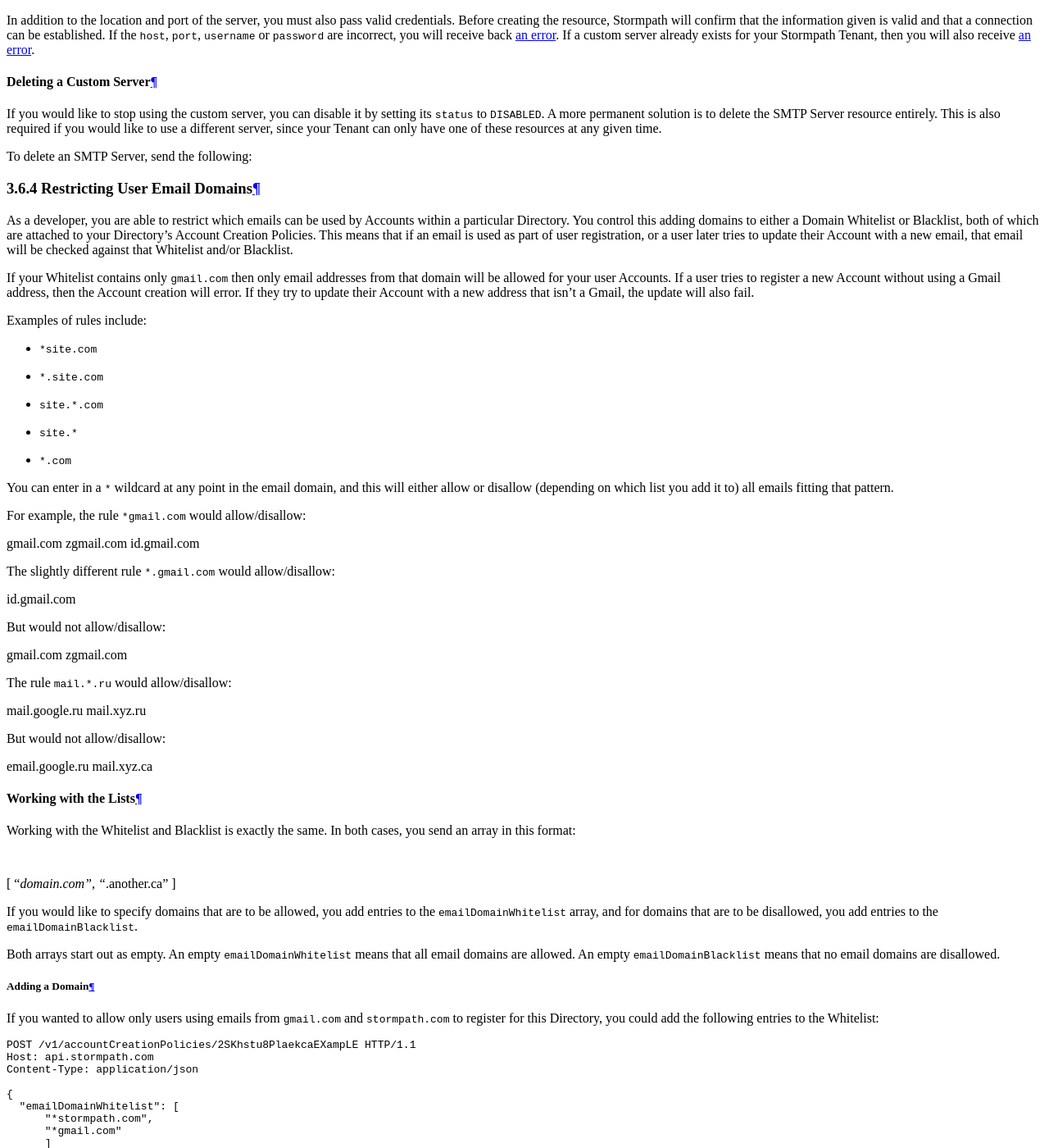
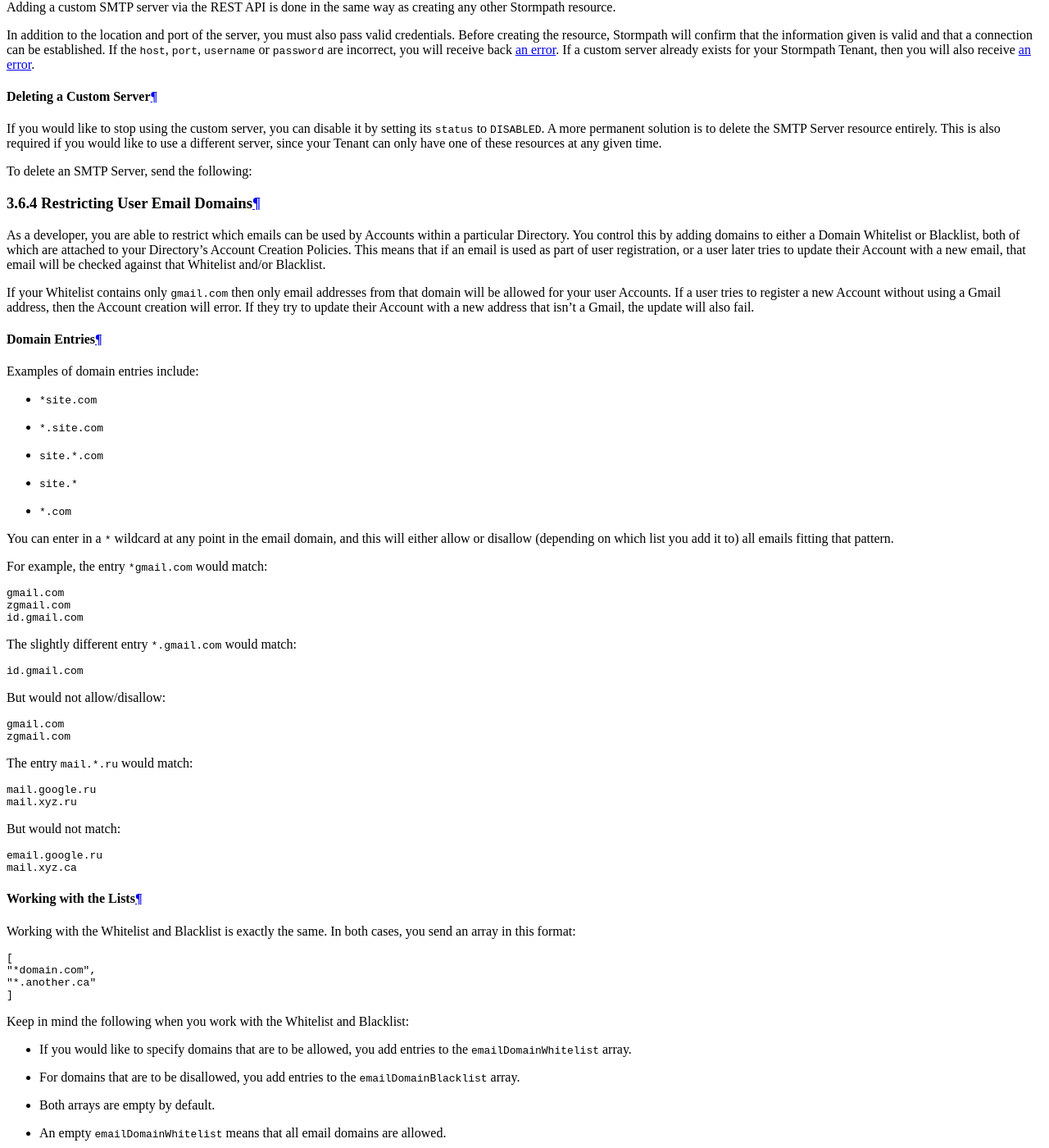
Before and after one commit to stormpath/stormpath-documentation, a Sphinx documentation site: the page built from source/accnt_mgmt.rst, in a window 1280 px wide and 1400 px high, scrolled down 15125 px. Shown: the whole window at 82% size. Built offline with Sphinx 7.4.7 and the Read the Docs theme 2.0.0, drawn with Linux system fonts in a browser that asks for light colours; some of the changed text lies outside the part shown.

Commit message:
Added docs as per #203

```diff
--- a/source/accnt_mgmt.rst
+++ b/source/accnt_mgmt.rst
@@ -2898,14 +2898,14 @@
 3.6.4 Restricting User Email Domains
 -------------------------------------
 
-As a developer, you are able to restrict which emails can be used by Accounts within a particular Directory. You control this adding domains to either a Domain Whitelist or Blacklist, both of which are attached to your Directory's Account Creation Policies. This means that if an email is used as part of user registration, or a user later tries to update their Account with a new email, that email will be checked against that Whitelist and/or Blacklist.
+As a developer, you are able to restrict which emails can be used by Accounts within a particular Directory. You control this by adding domains to either a Domain Whitelist or Blacklist, both of which are attached to your Directory's Account Creation Policies. This means that if an email is used as part of user registration, or a user later tries to update their Account with a new email, that email will be checked against that Whitelist and/or Blacklist.
 
 If your Whitelist contains only ``gmail.com`` then only email addresses from that domain will be allowed for your user Accounts. If a user tries to register a new Account without using a Gmail address, then the Account creation will error. If they try to update their Account with a new address that isn't a Gmail, the update will also fail.
 
-Rules
-""""""
-
-Examples of rules include:
+Domain Entries
+^^^^^^^^^^^^^^
+
+Examples of domain entries include:
 
 - ``*site.com``
 - ``*.site.com``
@@ -2915,30 +2915,30 @@
 
 You can enter in a ``*`` wildcard at any point in the email domain, and this will either allow or disallow (depending on which list you add it to) all emails fitting that pattern.
 
-For example, the rule ``*gmail.com`` would allow/disallow::
-
-gmail.com
-zgmail.com
-id.gmail.com
-
-The slightly different rule ``*.gmail.com`` would allow/disallow::
-
-id.gmail.com
+For example, the entry ``*gmail.com`` would match::
+
+  gmail.com
+  zgmail.com
+  id.gmail.com
+
+The slightly different entry ``*.gmail.com`` would match::
+
+  id.gmail.com
 
 But would not allow/disallow::
 
-gmail.com
-zgmail.com
-
-The rule ``mail.*.ru`` would allow/disallow::
-
-mail.google.ru
-mail.xyz.ru
-
-But would not allow/disallow::
-
-email.google.ru
-mail.xyz.ca
+  gmail.com
+  zgmail.com
+
+The entry ``mail.*.ru`` would match::
+
+  mail.google.ru
+  mail.xyz.ru
+
+But would not match::
+
+  email.google.ru
+  mail.xyz.ca
 
 Working with the Lists
 ^^^^^^^^^^^^^^^^^^^^^^^
@@ -2947,21 +2947,26 @@
 
 .. code-block:: json
 
-[
-"*domain.com",
-"*.another.ca"
-]
-
-If you would like to specify domains that are to be allowed, you add entries to the ``emailDomainWhitelist`` array, and for domains that are to be disallowed, you add entries to the ``emailDomainBlacklist``.
-
-Both arrays start out as empty. An empty ``emailDomainWhitelist`` means that all email domains are allowed. An empty ``emailDomainBlacklist`` means that no email domains are disallowed.
+  [
+  "*domain.com",
+  "*.another.ca"
+  ]
+
+Keep in mind the following when you work with the Whitelist and Blacklist:
+
+- If you would like to specify domains that are to be allowed, you add entries to the ``emailDomainWhitelist`` array.
+- For domains that are to be disallowed, you add entries to the ``emailDomainBlacklist`` array.
+- Both arrays are empty by default.
+- An empty ``emailDomainWhitelist`` means that all email domains are allowed.
+- An empty ``emailDomainBlacklist`` means that no email domains are disallowed.
+- To add or remove entries, you must overwrite the entire list. See examples below.
 
 Adding a Domain
 """""""""""""""
 
 If you wanted to allow only users using emails from ``gmail.com`` and ``stormpath.com`` to register for this Directory, you could add the following entries to the Whitelist:
 
-.. code-block:: json
+.. code-block:: http
 
   POST /v1/accountCreationPolicies/2SKhstu8PlaekcaEXampLE HTTP/1.1
   Host: api.stormpath.com
@@ -2989,7 +2994,6 @@
     ],
     "emailDomainBlacklist": [],
     "...":"..."
-    }
   }
 
 Removing a Domain
@@ -2997,7 +3001,7 @@
 
 If you changed our mind and wanted to only allow users to register with ``stormpath.com`` emails, then you would just overwrite the existing Whitelist:
 
-.. code-block:: json
+.. code-block:: http
 
   POST /v1/accountCreationPolicies/2SKhstu8PlaekcaEXampLE HTTP/1.1
   Host: api.stormpath.com
@@ -3023,7 +3027,6 @@
     ],
     "emailDomainBlacklist": [],
     "...":"..."
-    }
   }
 
 Working with the Blacklist is exactly the same, except you add entries to the ``emailDomainBlacklist`` array instead.
```
